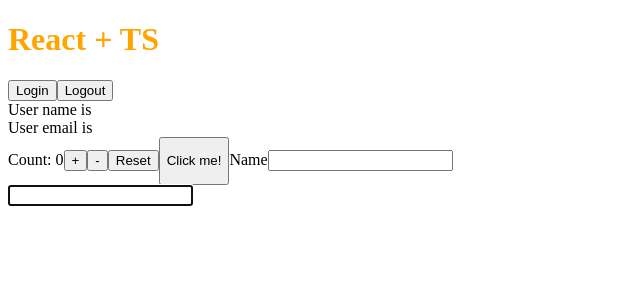
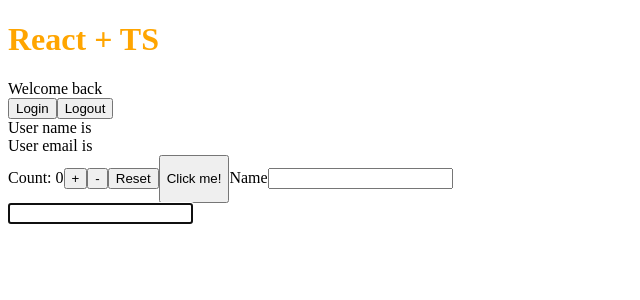
Before and after one commit to lukasz-klekner/react-ts-typing-template, a React app: page / in a window 1280 px wide. Shown: the top 300 px of the page, without its empty margins (0-640 px from the left). Built offline with nearby package versions, Linux system fonts and the light colour scheme.

Commit message:
feat: types Component and its props

```diff
--- a/src/App.tsx
+++ b/src/App.tsx
@@ -1,6 +1,8 @@
 import { ChangeEventHandler, MouseEventHandler } from 'react'
 import { Button } from './components/Button'
 import { UserContextProvider } from './components/context/UserContext'
+import { DisplayGreetingComponent } from './components/DisplayGreeting'
+import { Greeting } from './components/Greeting'
 import { CounterReducer } from './components/hooks/CounterReducer'
 import { InputRef } from './components/hooks/InputRef'
 import { Input } from './components/Input'
@@ -20,6 +22,8 @@
       <div>
         <h1>React + TS</h1>
 
+        <DisplayGreetingComponent component={Greeting} />
+
         <User />
 
         <CounterReducer />
--- /dev/null
+++ b/src/components/DisplayGreeting.tsx
@@ -0,0 +1,12 @@
+import { ComponentType } from 'react'
+import { GreetingProps } from './Greeting'
+
+interface DisplayGreetingComponentProps {
+  readonly component: ComponentType<GreetingProps>
+}
+
+export const DisplayGreetingComponent = ({
+  component: Component,
+}: DisplayGreetingComponentProps) => {
+  return <Component content="Welcome back" />
+}
--- /dev/null
+++ b/src/components/Greeting.tsx
@@ -0,0 +1,7 @@
+export interface GreetingProps {
+  readonly content: string
+}
+
+export const Greeting = ({ content }: GreetingProps) => {
+  return <div>{content}</div>
+}
```
